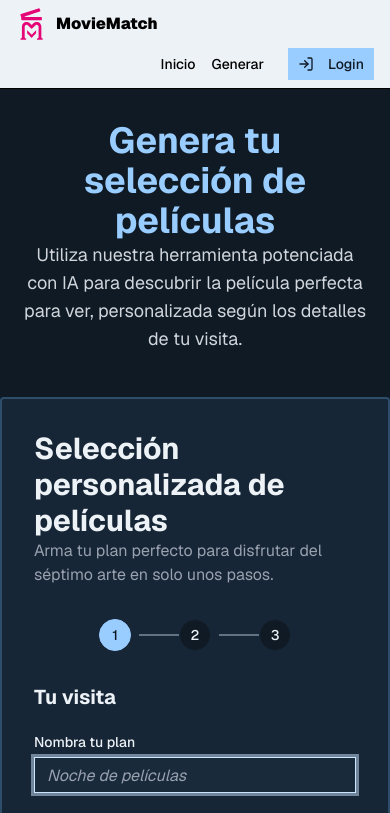
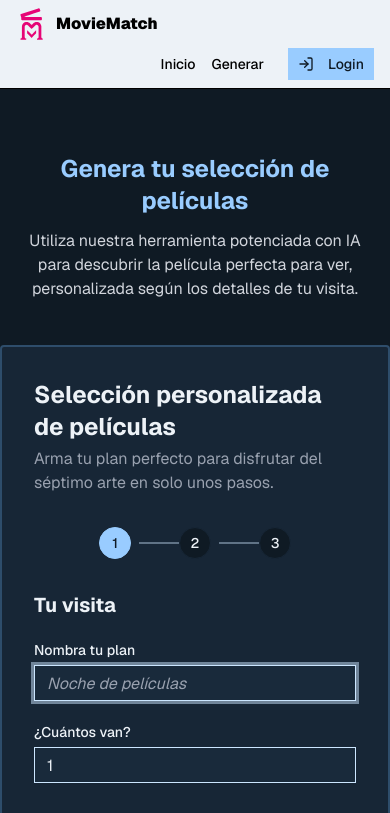
Before and after one commit to Astra-exe/movie-match, a Next.js app in the folder web/: page /generar in a window 390 px wide. Shown: the top 813 px of the page. Built offline with nearby package versions, Linux system fonts and the light colour scheme; no server answers.

Commit message:
[style] apply responsive to the text in generar page

```diff
--- a/web/src/app/generar/_components/SelectForm.tsx
+++ b/web/src/app/generar/_components/SelectForm.tsx
@@ -72,7 +72,7 @@ export default function SelectForm() {
         <div className="fixed inset-0 z-50 flex flex-col items-center justify-center bg-black/60">
           <div className="w-16 h-16 border-4 border-primary border-t-transparent rounded-full animate-spin mb-4" />
           <span className="text-lg text-white font-semibold">
-            Processing your movie options...
+            Procesando tus opciones de películas...
           </span>
         </div>
       )}
--- a/web/src/app/generar/_components/SelectWrapperForm.tsx
+++ b/web/src/app/generar/_components/SelectWrapperForm.tsx
@@ -35,8 +35,8 @@ export default function SelectWrapperForm<T extends z.ZodType>({
 }: SelectWrapperFormProps<T>) {
   return (
     <article className="bg-card p-8 border-2 border-border rounded max-w-4xl mx-auto">
-      <hgroup className="mb-8">
-        <h3 className="font-bold text-3xl">{title}</h3>
+      <hgroup className="mb-8 space-y-1">
+        <h3 className="font-bold text-2xl sm:text-3xl">{title}</h3>
         <p className="text-gray-400">{description}</p>
       </hgroup>
       <Form {...form}>
--- a/web/src/app/generar/page.tsx
+++ b/web/src/app/generar/page.tsx
@@ -6,14 +6,16 @@ export default function GeneratePage() {
   return (
     <div className="w-full min-h-screen min-w-[320px] font-[family-name:var(--font-geist-sans)]">
       <Header />
-      <div className="bg-background text-foreground pb-32">
+      <div className="bg-background text-foreground pt-8 pb-32">
         <header className="w-[90%] mx-auto">
-          <div className="py-8 md:py-14 lg:py-20 text-center max-w-2xl mx-auto">
-            <h1 className="text-4xl font-bold text-primary">
+          <div className="py-8 md:py-14 lg:py-20 text-center max-w-2xl mx-auto space-y-3">
+            <h1 className="text-2xl sm:text-3xl md:text-4xl font-bold text-primary">
               Genera tu selección de películas
             </h1>
-            <p className="mb-3 text-lg text-gray-300">
-              Utiliza nuestra herramienta potenciada con IA para descubrir la película perfecta para ver, personalizada según los detalles de tu visita.
+            <p className="mb-3 md:text-lg text-gray-300">
+              Utiliza nuestra herramienta potenciada con IA para descubrir la
+              película perfecta para ver, personalizada según los detalles de tu
+              visita.
             </p>
           </div>
         </header>
```
